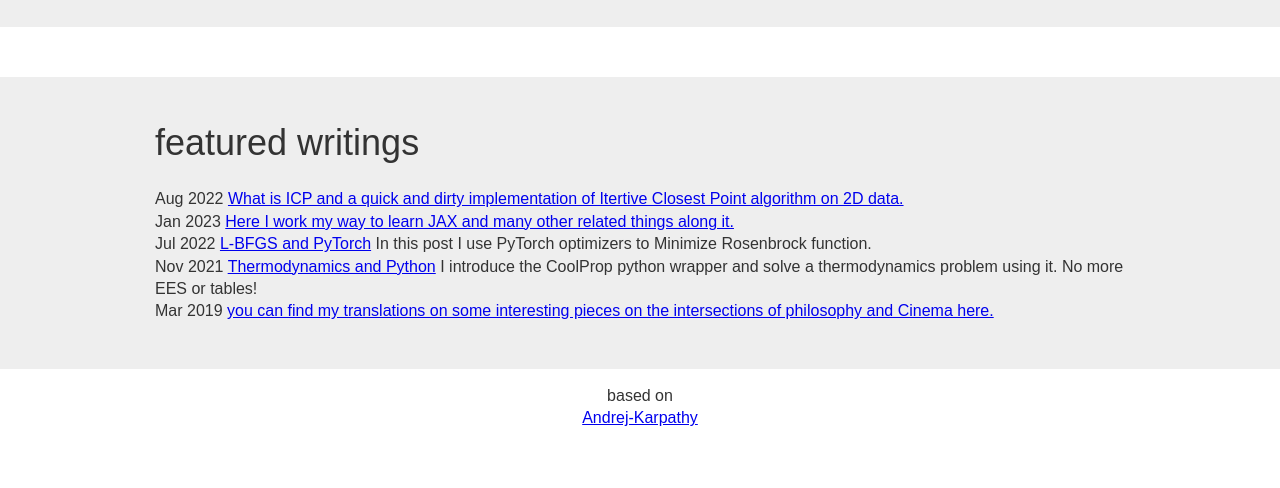
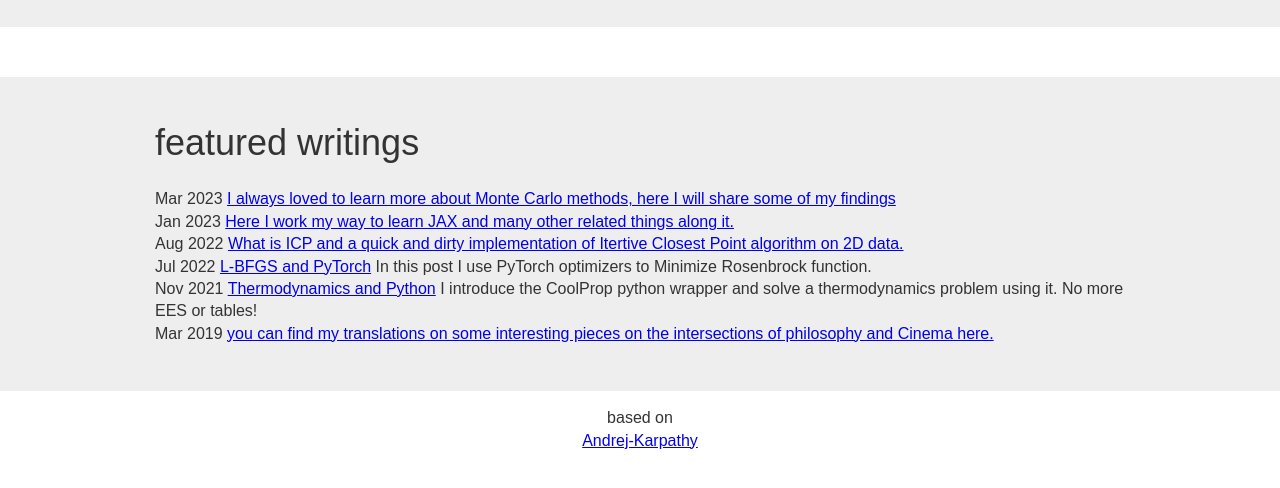
Before and after one commit to erfanhamdi/erfanhamdi.github.io, a plain HTML site: page index.html in a window 1280 px wide. Shown: the part 3402-3890 px from the top of the page. Drawn offline with Linux system fonts and the light colour scheme.

Commit message:
added internal links

```diff
--- a/index.html
+++ b/index.html
@@ -403,8 +403,9 @@
       <div class="container">
         <div class="ctitle">featured writings</div>
         <ul class="nodot">
+          <li>Mar 2023 <a href="./blog_posts/mc/mc.html">I always loved to learn more about Monte Carlo methods, here I will share some of my findings</a></li>
+          <li>Jan 2023 <a href="./blog_posts/jax_roadmap_dir/jax_tut.html">Here I work my way to learn JAX and many other related things along it.</a></li>
           <li>Aug 2022 <a href="./blog_posts/icp/icp-2d.html">What is ICP and a quick and dirty implementation of Itertive Closest Point algorithm on 2D data.</a></li>
-          <li>Jan 2023 <a href="./blog_posts/jax_roadmap_dir/jax_tut.html">Here I work my way to learn JAX and many other related things along it.</a></li>
           <li>Jul 2022 <a href="./blog_posts/l-bfgs/lbfgs.html">L-BFGS and PyTorch</a> In this post I use PyTorch optimizers to Minimize Rosenbrock function.</li>
           <li>Nov 2021 <a href="https://medium.com/@erfan.hamdi/thermodynamics-and-python-packages-5b36228600f0">Thermodynamics and Python</a> I introduce the CoolProp python wrapper and solve a thermodynamics problem using it. No more EES or tables!</li>
           <li>Mar 2019 <a href="http://falsafidan.com/author/hamdi/">you can find my translations on some interesting pieces on the intersections of philosophy and Cinema here. </a></li>
```
Also changed, not shown: blog_posts/mc/mc.html (renamed from blog_posts/mc/lbfgs.html).
